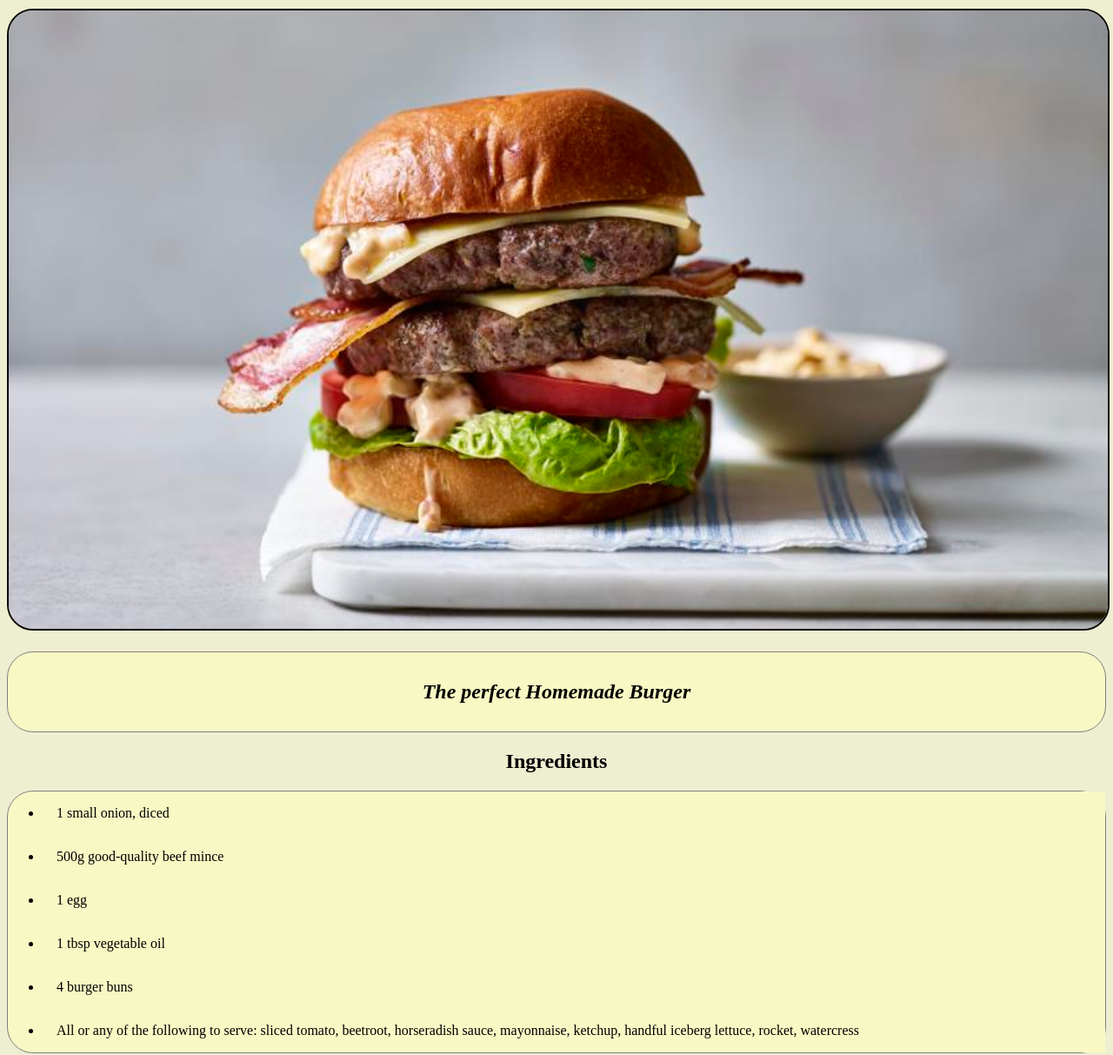
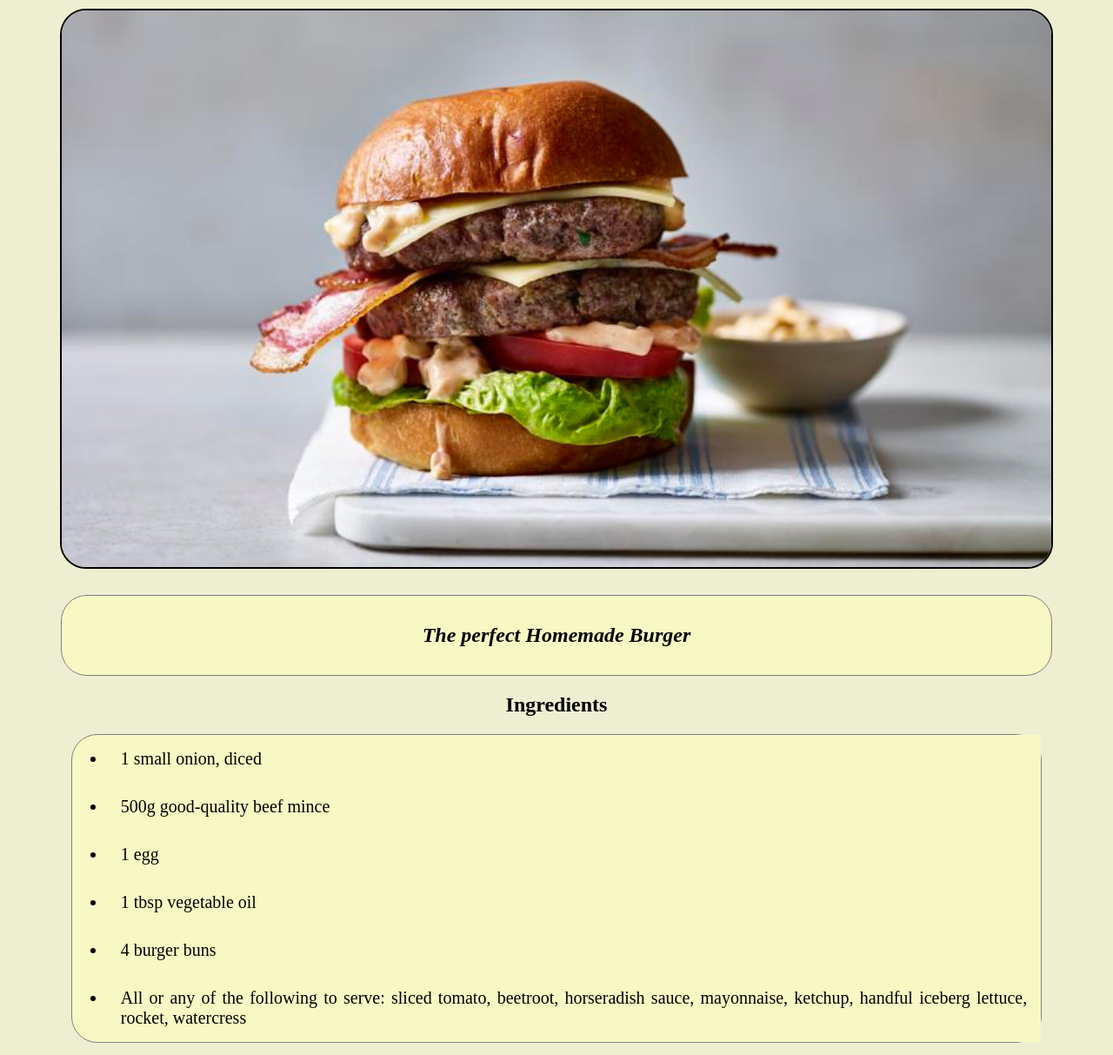
Before and after one commit to afcasco/odin-recipes, a plain HTML site: page recipes/burger.html in a window 1280 px wide. Shown: the part 126-1339 px from the top of the page at 87% size. Drawn offline with Linux system fonts and the light colour scheme.

Commit message:
add css styles

```diff
--- a/style/recipe.css
+++ b/style/recipe.css
@@ -5,8 +5,10 @@
 img {
   border-radius: 30px;
   border: 2px solid black;
-  width: 100%;
+  width: 90%;
   height: auto;
+  margin: auto;
+  display: block;
 }
 
 h1 {
@@ -29,6 +31,10 @@ h2 {
   background-color: hsl(60, 78%, 87%);
   border-radius: 30px;
   border-style: groove;
+  width: 85%;
+  padding: auto;
+  margin: auto;
+  margin-top: 30px;
 }
 
 ul,
@@ -36,11 +42,16 @@ ol {
   border: 1px solid gray;
   border-radius: 30px;
   background-color: hsl(60, 78%, 87%);
+  width: 85%;
+  padding: auto;
+  margin: auto;
 }
 
 li {
   padding: 1rem;
   background-color: hsl(60, 78%, 87%);
+  font-size: 20px;
+  text-align: justify;
 }
 
 h3 {
```
